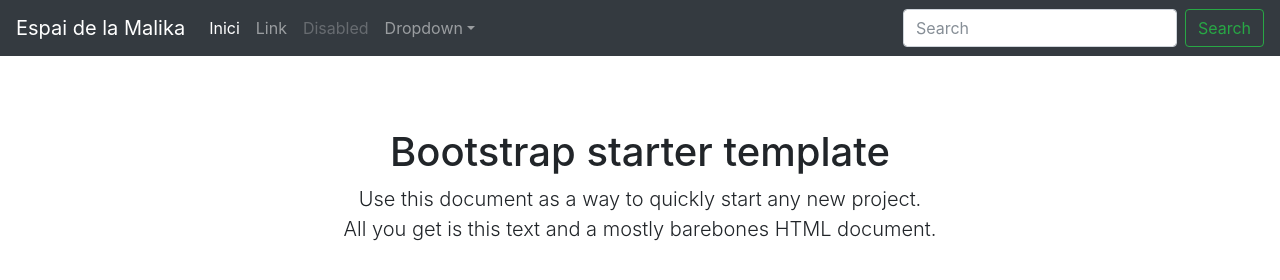
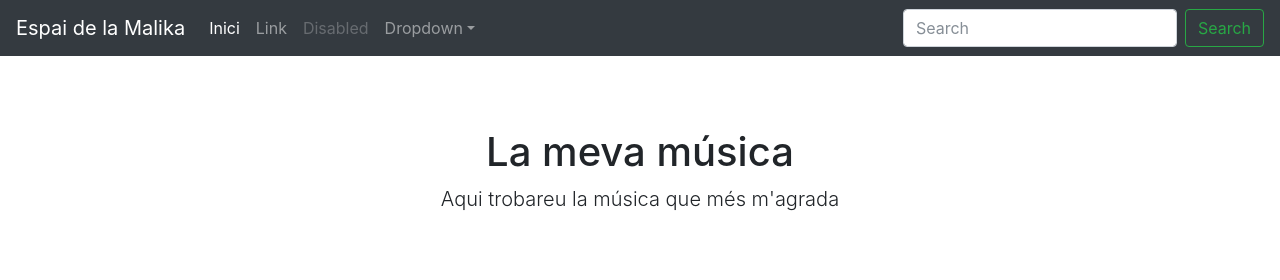
Before and after one commit to mnorkulova61/p-gina_web, a plain HTML site: page index.html in a window 1280 px wide. Drawn offline with nearby package versions, Linux system fonts and the light colour scheme.

Commit message:
Update index.html

```diff
--- a/index.html
+++ b/index.html
@@ -55,8 +55,8 @@
     <main role="main" class="container">
 
       <div class="starter-template">
-        <h1>Bootstrap starter template</h1>
-        <p class="lead">Use this document as a way to quickly start any new project.<br> All you get is this text and a mostly barebones HTML document.</p>
+        <h1>La meva música</h1>
+        <p class="lead">Aqui trobareu la música que més m'agrada </p>
       </div>
 
     </main><!-- /.container -->
```
